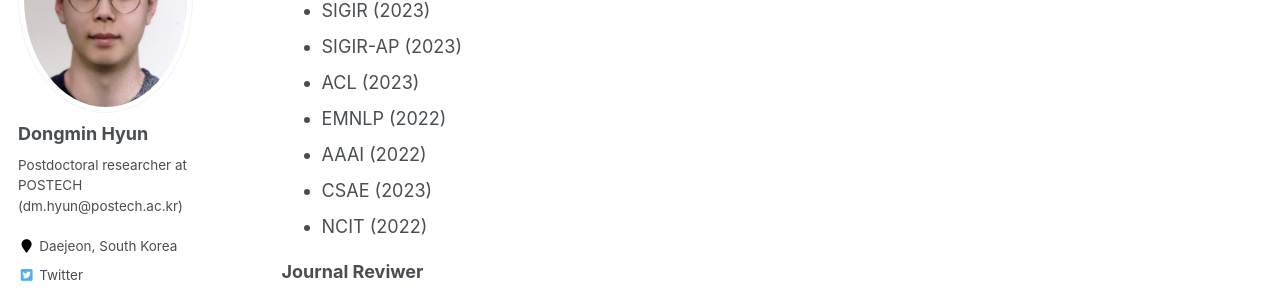
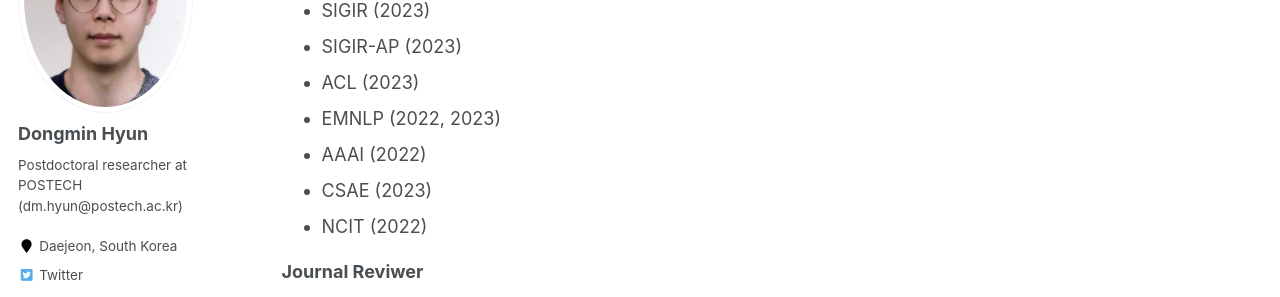
Before and after one commit to dmhyun/dmhyun.github.io, a Jekyll site: the page built from _pages/about.md, in a window 1280 px wide and 900 px high, scrolled down 1956 px. Shown: the part 152-449 px from the top of the window. Built offline with Jekyll 4.4.1, drawn with Linux system fonts in a browser that asks for light colours.

Commit message:
Update about.md

```diff
--- a/_pages/about.md
+++ b/_pages/about.md
@@ -66,7 +66,7 @@ Academic Service
 - SIGIR (2023)
 - SIGIR-AP (2023)
 - ACL (2023)
-- EMNLP (2022)
+- EMNLP (2022, 2023)
 - AAAI (2022)
 - CSAE (2023)
 - NCIT (2022)
```
